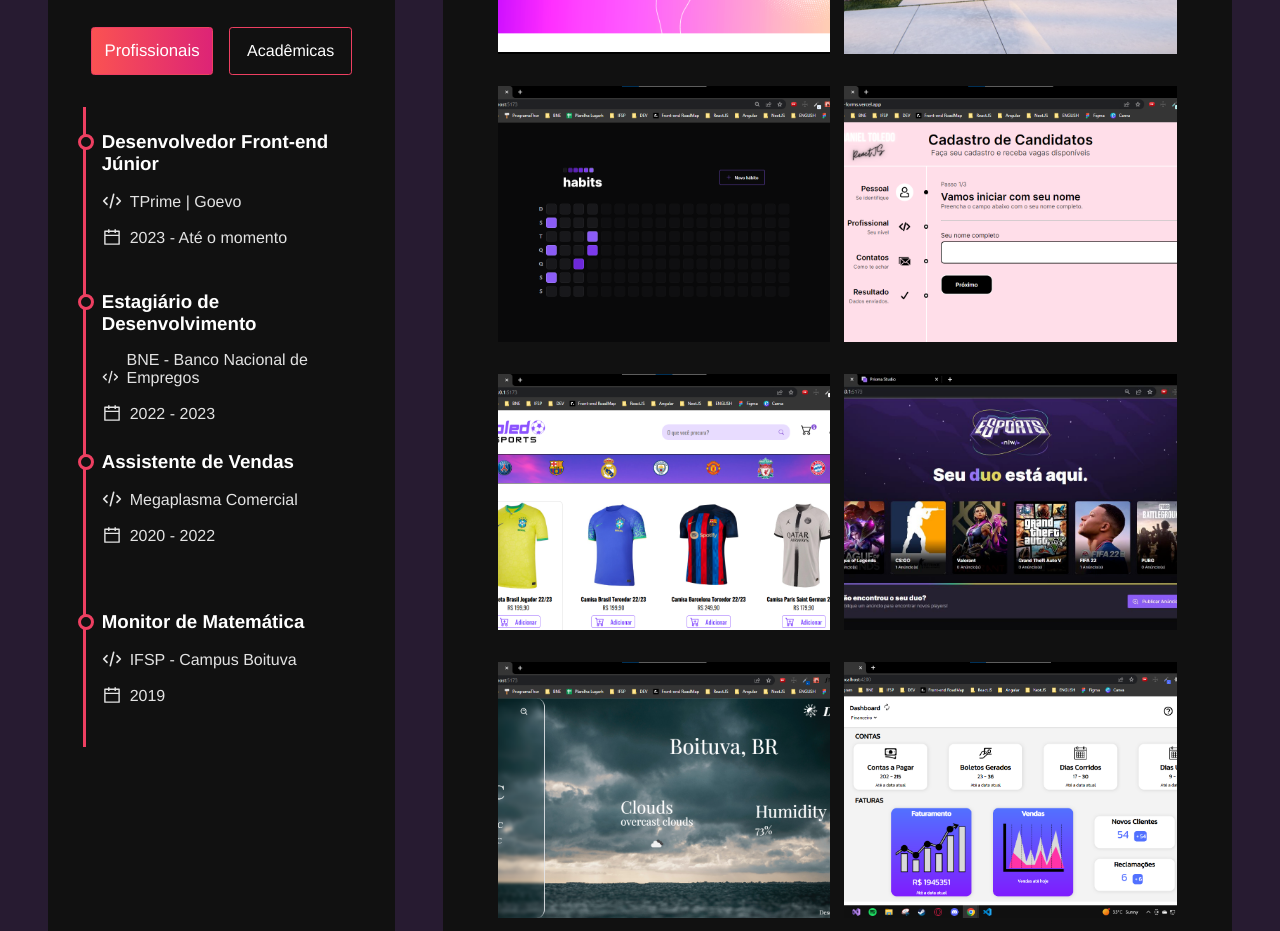
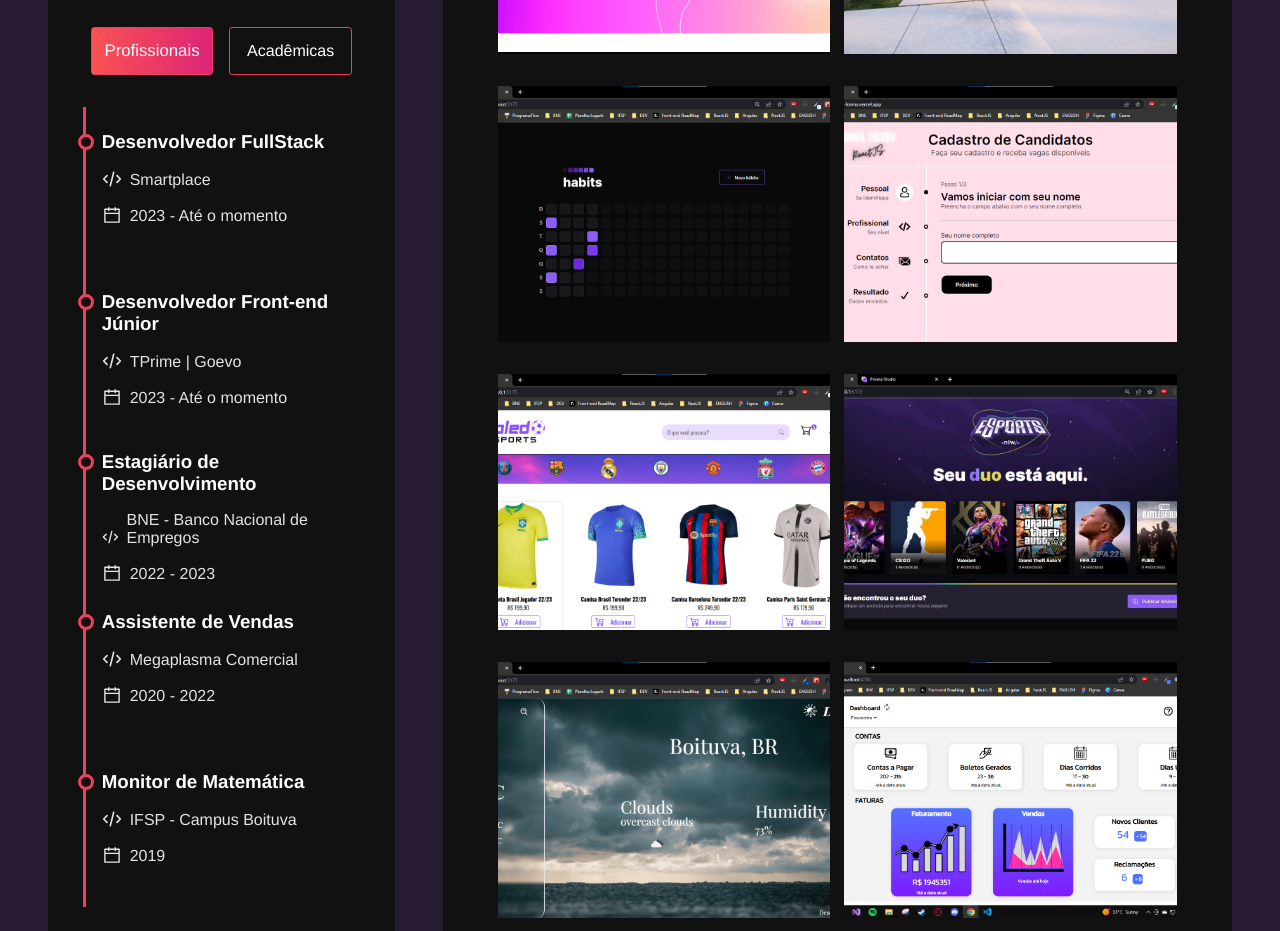
Before and after one commit to DanielAlmeidaToledo/Portfolio_DanielToledo, a React (Vite) app: page / in a window 1280 px wide. Shown: the part 1760-2691 px from the top of the page. Built offline with nearby package versions, Linux system fonts and the light colour scheme.

Commit message:
refactor: refatora componente Home

```diff
--- a/src/components/Experience/Experience.tsx
+++ b/src/components/Experience/Experience.tsx
@@ -6,6 +6,11 @@ import { HiOutlineCode } from "react-icons/hi";
 import "./experience.sass";
 
 const Experiences = [
+  {
+    role: "Desenvolvedor FullStack",
+    company: "Smartplace",
+    date: "2023 - Até o momento",
+  },
   {
     role: "Desenvolvedor Front-end Júnior",
     company: "TPrime | Goevo",
--- a/src/components/HomeContainer/homecontainer.sass
+++ b/src/components/HomeContainer/homecontainer.sass
@@ -16,7 +16,8 @@
     text-align: center
 
     @include breakpoints.sm
-        width: 120%
+        margin: 0
+        height: 110vh
 
     h1, span
         width: 100%
```
